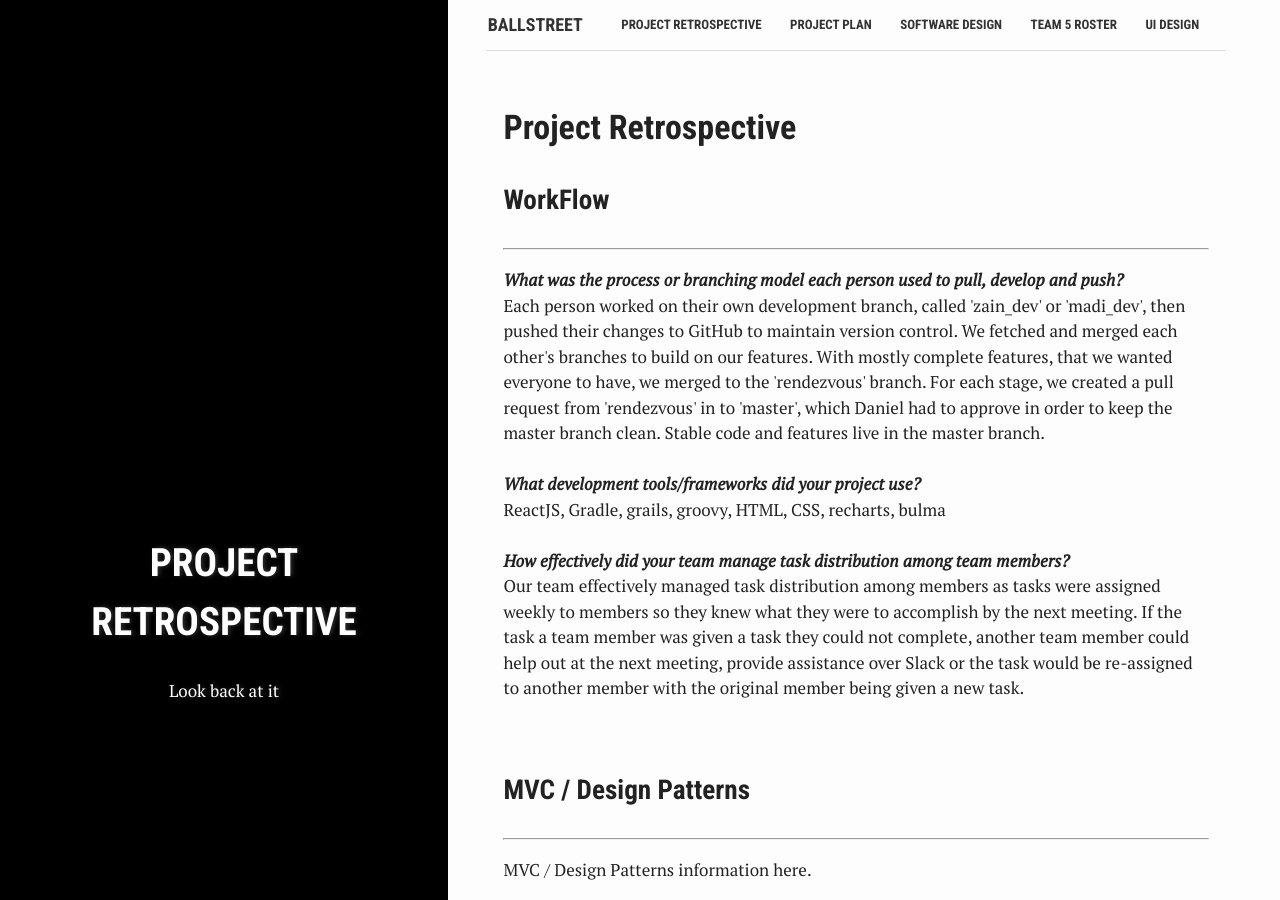
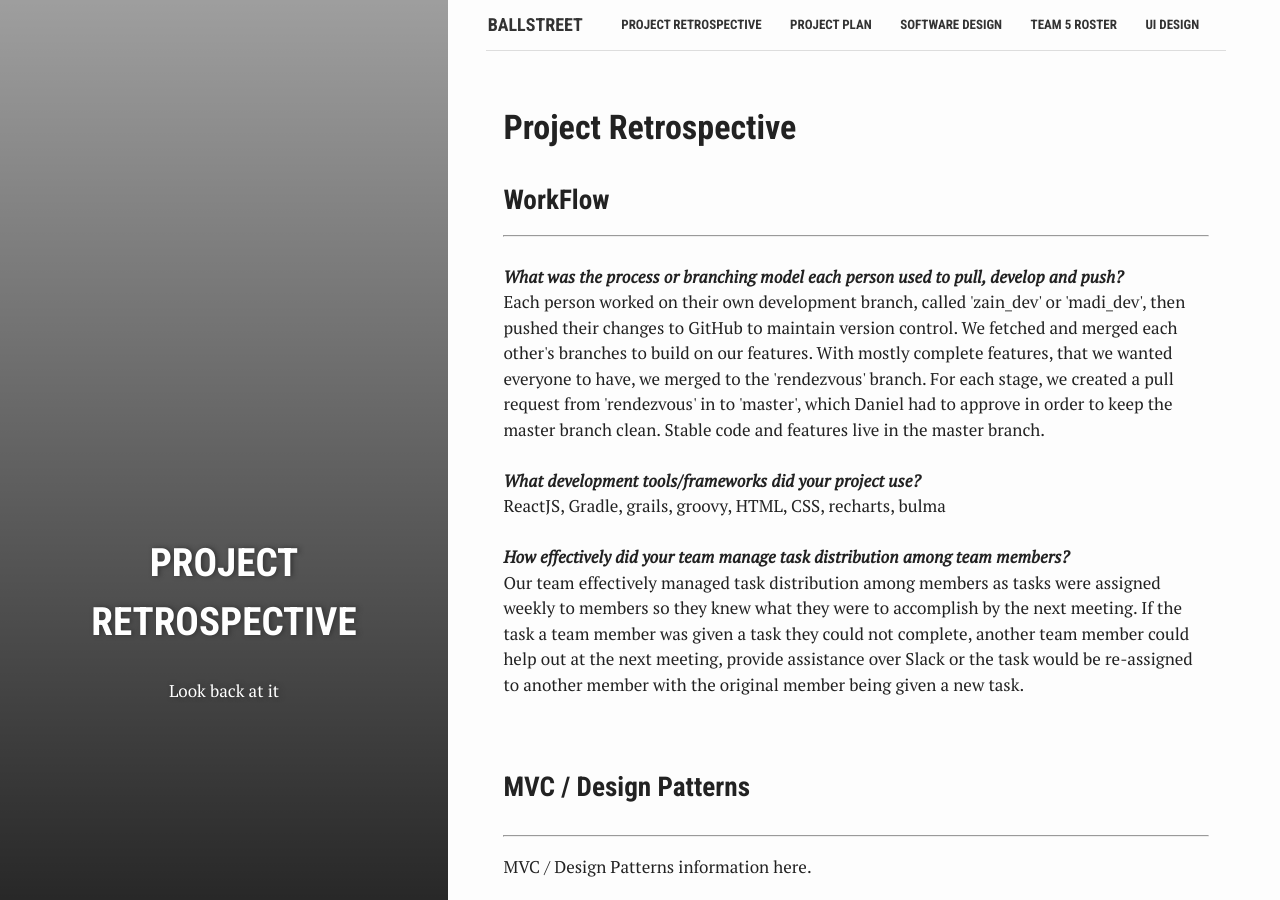
Before and after one commit to ufrauq/Ball-Street, a Jekyll site: the page built from proj_retro.md, in a window 1280 px wide and 900 px high. Built offline with Jekyll 4.4.1, drawn with Linux system fonts in a browser that asks for light colours.

Commit message:
Update proj_retro.md
Lucky Charms

```diff
--- a/proj_retro.md
+++ b/proj_retro.md
@@ -1,5 +1,5 @@
 ---
-bg: "planningMainImage.jpeg"
+bg: "luckyCharms.jpeg"
 layout: page
 title: "Project Retrospective"
 crawlertitle: "BallStreet | Project Retrospective"
@@ -9,8 +9,9 @@ active: Project-Retrospective
 ---
 # Project Retrospective
 
-<h3> WorkFlow </h3>
+<h3> WorkFlow
 <hr>
+</h3>
 <p> <b><i>What was the process or branching model each person used to pull, develop and push? </i></b>
 <br>
 Each person worked on their own development branch, called 'zain_dev' or 'madi_dev', then pushed their changes to GitHub to maintain version control. We fetched and merged each other's branches to build on our features. With mostly complete features, that we wanted everyone to have, we merged to the 'rendezvous' branch. For each stage, we created a pull request from 'rendezvous' in to 'master', which Daniel had to approve in order to keep the master branch clean. Stable code and features live in the master branch.
```
